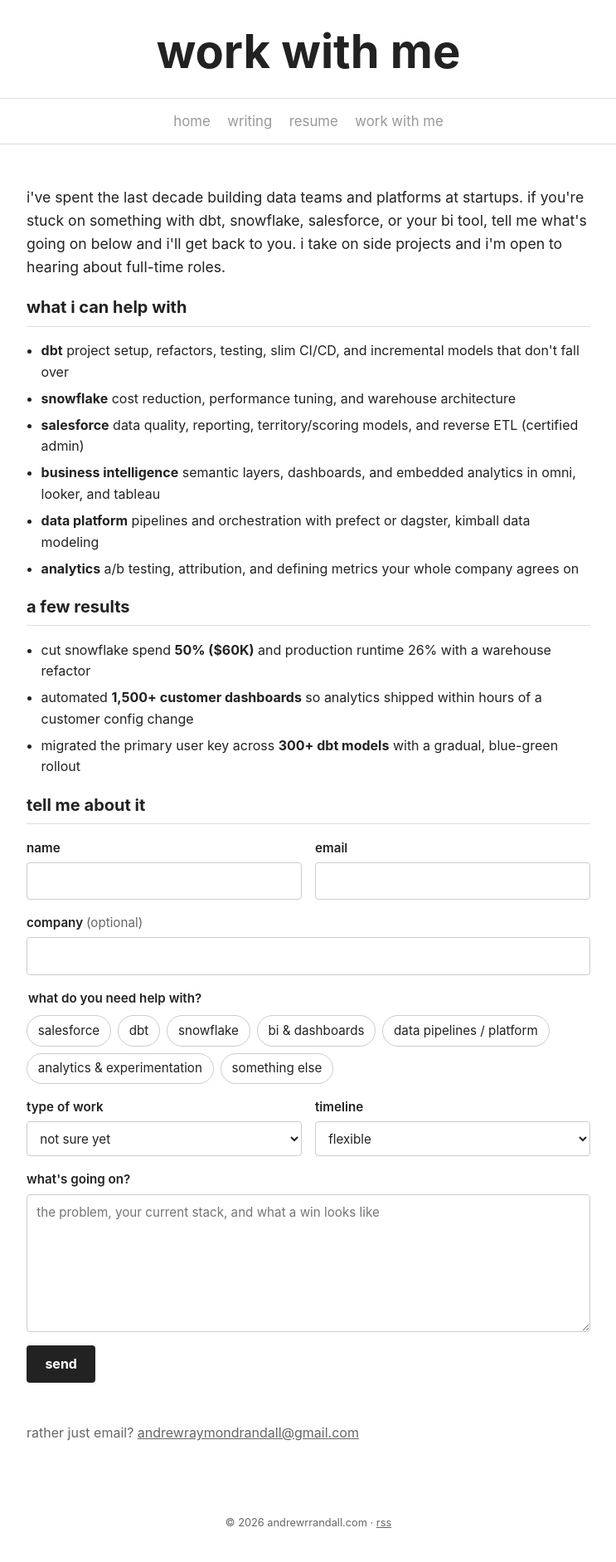
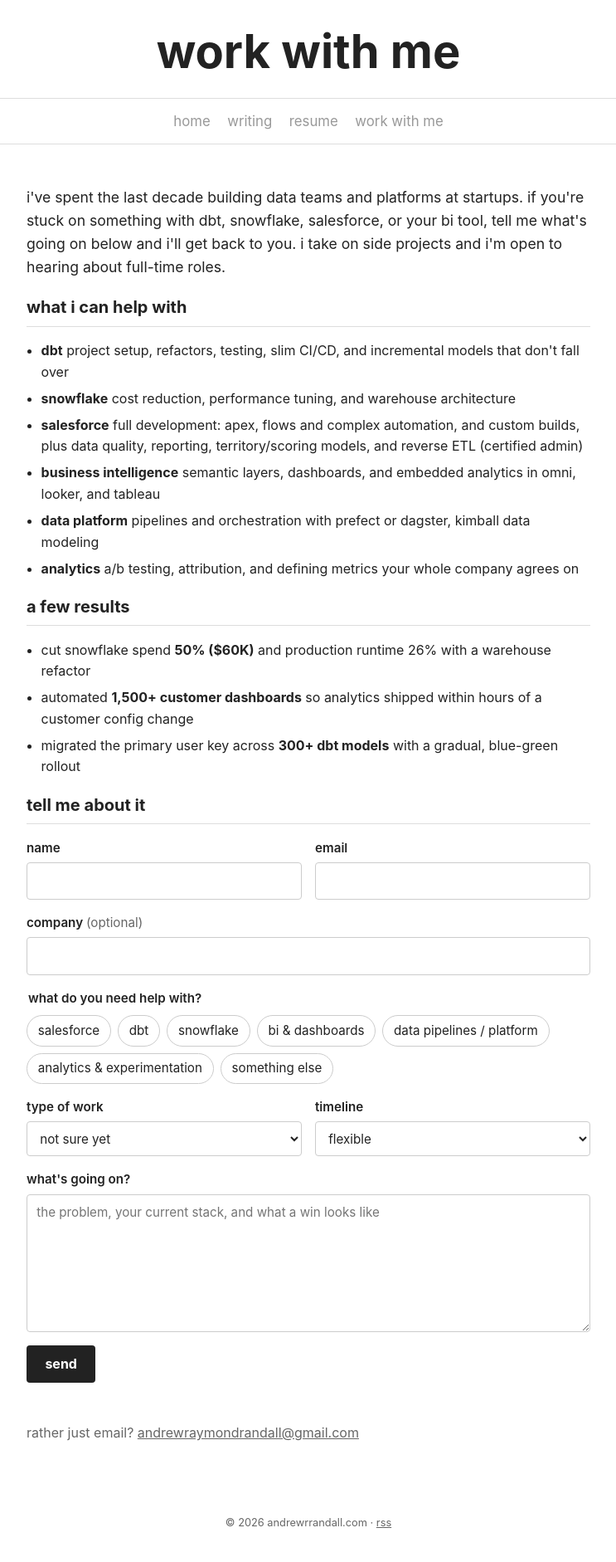
Before and after one commit to andrewrrandall/www.andrewrrandall.com, a Jekyll site: the page built from work-with-me.html, in a window 1280 px wide. Shown: the whole page at 83% size, without its empty margins (268-1011 px from the left). Built offline with Jekyll 4.4.1, drawn with Linux system fonts in a browser that asks for light colours.

Commit message:
Expand Salesforce services to full development
Co-authored-by: Copilot <223556219+Copilot@users.noreply.github.com>

```diff
--- a/work-with-me.html
+++ b/work-with-me.html
@@ -9,13 +9,14 @@ description: "Hire Andrew Randall for help with dbt, Snowflake, Salesforce, BI,
         i've spent the last decade building data teams and platforms at startups. if you're stuck
         on something with dbt, snowflake, salesforce, or your bi tool, tell me what's going on below and
         i'll get back to you. i take on side projects and i'm open to hearing about full-time roles.
+
     </p>
 
     <h2 class="section-title">what i can help with</h2>
     <ul class="work-areas">
         <li><strong>dbt</strong> project setup, refactors, testing, slim CI/CD, and incremental models that don't fall over</li>
         <li><strong>snowflake</strong> cost reduction, performance tuning, and warehouse architecture</li>
-        <li><strong>salesforce</strong> data quality, reporting, territory/scoring models, and reverse ETL (certified admin)</li>
+        <li><strong>salesforce</strong> full development: apex, flows and complex automation, and custom builds, plus data quality, reporting, territory/scoring models, and reverse ETL (certified admin)</li>
         <li><strong>business intelligence</strong> semantic layers, dashboards, and embedded analytics in omni, looker, and tableau</li>
         <li><strong>data platform</strong> pipelines and orchestration with prefect or dagster, kimball data modeling</li>
         <li><strong>analytics</strong> a/b testing, attribution, and defining metrics your whole company agrees on</li>
```
